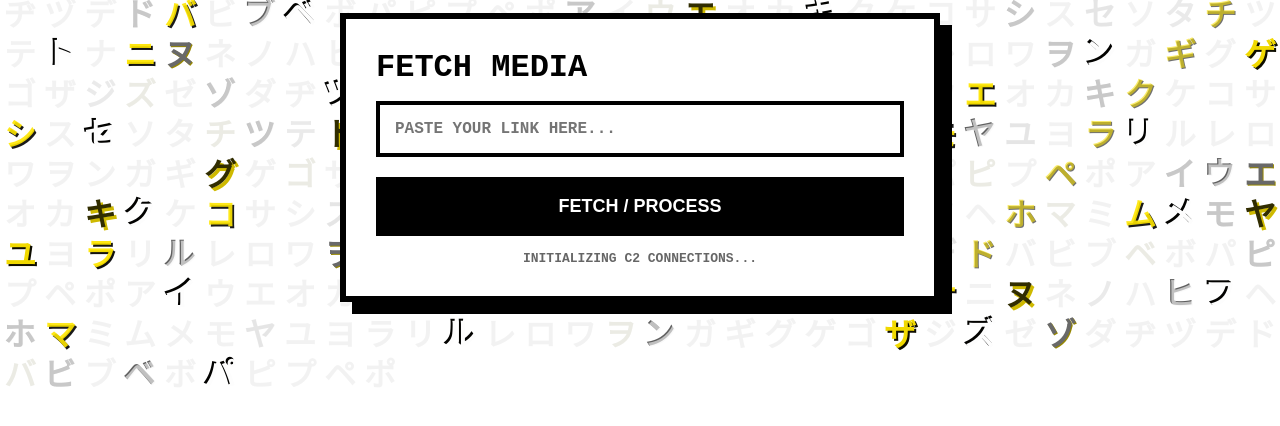
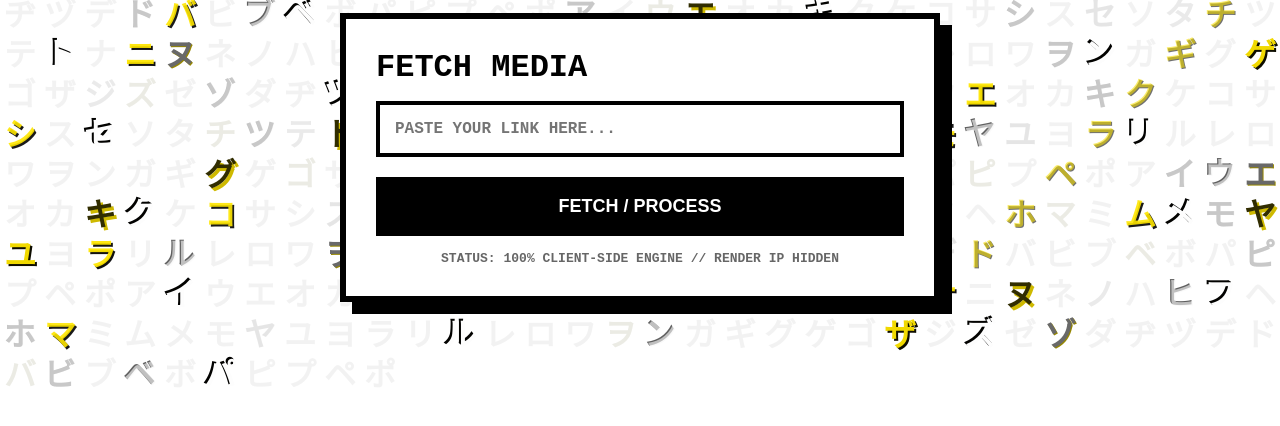
Before and after one commit to Abdrash12/DownTown, a Flask app: page / in a window 1280 px wide. Shown: the part 278-704 px from the top of the page. Run offline with Flask 3, Linux system fonts and the light colour scheme; some libraries are stand-ins or nearby versions.

Commit message:
Refactor index.html by removing socket.io and updating UI
Removed socket.io script and updated status messages in the HTML template. Adjusted progress bar and download logic for better clarity and functionality.

```diff
--- a/templates/index.html
+++ b/templates/index.html
@@ -4,7 +4,6 @@
     <meta charset="UTF-8">
     <meta name="viewport" content="width=device-width, initial-scale=1.0">
     <title>DownTown // Universal Downloader</title>
-    <script src="https://cdnjs.cloudflare.com/ajax/libs/socket.io/4.7.4/socket.io.js"></script>
     <style>
         /* Base Comic Styling */
         body {
@@ -87,24 +86,11 @@
         .jp-matrix > span:nth-child(53n + 5) { animation: comic-pulse 4.9s ease-in-out infinite 0.5s; }
         .jp-matrix > span:nth-child(47n + 15) { animation: comic-pulse 5.9s ease-in-out infinite 1s; }
 
-        /* Hard YELLOW comic shadow pulses */
         @keyframes comic-pulse {
-            0%, 100% {
-                color: rgba(0, 0, 0, 0.05);
-                text-shadow: none;
-            }
-            30% {
-                color: #FFE600;
-                text-shadow: 2px 2px 0px #000;
-            }
-            50% {
-                color: #000;
-                text-shadow: 3px 3px 0px #FFE600;
-            }
-            70% {
-                color: #fff;
-                text-shadow: -2px -2px 0px #000;
-            }
+            0%, 100% { color: rgba(0, 0, 0, 0.05); text-shadow: none; }
+            30% { color: #FFE600; text-shadow: 2px 2px 0px #000; }
+            50% { color: #000; text-shadow: 3px 3px 0px #FFE600; }
+            70% { color: #fff; text-shadow: -2px -2px 0px #000; }
         }
 
         /* --- THE FOREGROUND CARD --- */
@@ -123,7 +109,7 @@
 
         .card:hover {
             transform: translate(-5px, -5px);
-            box-shadow: 17px 17px 0 #FFE600; /* Yellow Hover Shadow */
+            box-shadow: 17px 17px 0 #FFE600;
         }
 
         .card__title {
@@ -133,8 +119,6 @@
             text-transform: uppercase;
             margin-bottom: 15px;
             display: block;
-            position: relative;
-            overflow: hidden;
         }
 
         .card__form {
@@ -178,9 +162,8 @@
             width: 100%;
         }
 
-        /* Custom Comic-Book Progress Bar Container */
         .progress-box {
-            display: none; /* Hidden by default until download starts */
+            display: none;
             width: 100%;
             margin-top: 20px;
             border: 4px solid #000;
@@ -190,16 +173,14 @@
             overflow: hidden;
         }
 
-        /* The Animated Filling Bar */
         .progress-bar__fill {
             height: 40px;
             width: 0%;
-            background-color: #FFE600; /* Yellow fill to match your palette */
+            background-color: #FFE600;
             border-right: 4px solid #000;
             transition: width 0.1s ease-out;
         }
 
-        /* The Text Overlay inside the Bar */
         .progress-bar__text {
             position: absolute;
             top: 0;
@@ -223,11 +204,8 @@
         .card__button::before {
             content: "LET'S GO!";
             position: absolute;
-            top: 0;
-            left: 0;
-            width: 100%;
-            height: 100%;
-            background-color: #FFE600; /* Yellow Slide Animation */
+            top: 0; left: 0; width: 100%; height: 100%;
+            background-color: #FFE600;
             color: #000;
             display: flex;
             align-items: center;
@@ -264,11 +242,7 @@
             font-size: 20px;
         }
 
-        #resDuration {
-            font-weight: bold;
-            margin: 0 0 15px 0;
-            text-transform: uppercase;
-        }
+        #resDuration { font-weight: bold; margin: 0 0 15px 0; text-transform: uppercase; }
 
         #statusText {
             margin-top: 15px;
@@ -289,7 +263,7 @@
 
         .glitch {
             display: none;
-            font-size: 20px;
+            font-size: 18px;
             font-weight: bold;
             text-transform: uppercase;
             animation: glitch 0.3s infinite;
@@ -324,9 +298,8 @@
             <button class="card__button" id="fetchBtn">Fetch / Process</button>
         </div>
 
-        <div id="statusText">INITIALIZING C2 CONNECTIONS...</div>
-
-        <div class="glitch" id="loader">PROCESSING MEDIA STREAM...</div>
+        <div id="statusText">STATUS: 100% CLIENT-SIDE ENGINE // RENDER IP HIDDEN</div>
+        <div class="glitch" id="loader">QUERYING FEDERATED RESOLVER NODES...</div>
 
         <div class="progress-box" id="progressBox">
             <div class="progress-bar__text" id="progressText">0% // READY IN BUFFER</div>
@@ -352,9 +325,6 @@
     </div>
 
     <script>
-        // Initialize real-time WebSocket connection to the Python signaling broker
-        const socket = io();
-
         const statusText = document.getElementById('statusText');
         const fetchBtn = document.getElementById('fetchBtn');
         const videoUrlInput = document.getElementById('videoUrl');
@@ -362,91 +332,134 @@
         const resultCard = document.getElementById('resultCard');
         const downloadBtn = document.getElementById('downloadBtn');
         const selector = document.getElementById('formatSelector');
-
         const progressBox = document.getElementById('progressBox');
         const progressFill = document.getElementById('progressFill');
         const progressText = document.getElementById('progressText');
 
-        let currentPayload = null;
+        let extractedFormats = [];
+        let currentTitle = "video";
 
-        // WebSocket State Event Bindings
-        socket.on('connect', () => {
-            statusText.innerText = 'STATUS: RELAY NODE ACTIVE // RESIDENTIAL EGRESS READY';
-            statusText.style.color = '#5ad641';
-        });
+        // Extract YouTube Video ID from any standard link format
+        function extractVideoID(url) {
+            const regExp = /^.*(youtu.be\/|v\/|u\/\w\/|embed\/|watch\?v=|\&v=)([^#\&\?]*).*/;
+            const match = url.match(regExp);
+            return (match && match[2].length === 11) ? match[2] : null;
+        }
 
-        socket.on('relay_progress', (data) => {
-            statusText.innerText = `STATUS: ${data.message}`;
-            statusText.style.color = '#666';
-        });
+        // FAILOVER ARRAY: Queries decentralized API nodes from the browser to bypass datacenter blocks
+        const RESOLVER_NODES = [
+            'https://pipedapi.kavin.rocks/streams/',
+            'https://api.piped.privacydev.net/streams/',
+            'https://piped-api.garudalinux.org/streams/',
+            'https://inv.tux.pizza/api/v1/videos/'
+        ];
 
-        socket.on('relay_error', (data) => {
-            loader.style.display = 'none';
-            alert('Relay Exception: ' + data.error);
-            statusText.innerText = 'STATUS: PIPELINE METADATA FAILURE';
-            statusText.style.color = '#ff0000';
-        });
+        async function fetchFromFederation(videoId) {
+            for (let i = 0; i < RESOLVER_NODES.length; i++) {
+                try {
+                    statusText.innerText = `STATUS: RESOLVING VIA NODE [${i+1}/${RESOLVER_NODES.length}]...`;
+                    const res = await fetch(`${RESOLVER_NODES[i]}${videoId}`);
+                    if (!res.ok) continue;
+                    const data = await res.json();
+                    if (data && (data.videoStreams || data.formatStreams)) {
+                        return data;
+                    }
+                } catch (err) {
+                    console.warn(`Node ${i+1} unreachable, silently hopping to next node...`);
+                }
+            }
+            throw new Error("All federated public nodes are temporarily busy. Try again in 5 seconds!");
+        }
 
-        // Triggered when backend transmits generated decryption map down the pipeline
-        socket.on('relay_success', (data) => {
-            currentPayload = data;
-            loader.style.display = 'none';
-
-            document.getElementById('resThumb').src = data.thumbnail;
-            document.getElementById('resTitle').innerText = data.title;
-            document.getElementById('resDuration').innerText = `Duration: ${data.duration}s`;
-
-            selector.innerHTML = '';
-            data.formats.forEach((f, index) => {
-                const opt = document.createElement('option');
-                opt.value = index;
-                // Formats the visibility to show notes along with calculated megabytes dynamically
-                opt.innerText = `${f.note} ${f.filesize ? '(' + (f.filesize / 1048576).toFixed(1) + ' MB)' : ''}`;
-                selector.appendChild(opt);
-            });
-
-            statusText.innerText = 'STATUS: SIGNED CDN SIGNATURES INJECTED INTO TARGET SELECTOR';
-            statusText.style.color = '#5ad641';
-            resultCard.style.display = 'grid';
-        });
-
-        // Dispatches processing signals via client actions
-        fetchBtn.addEventListener('click', () => {
+        fetchBtn.addEventListener('click', async () => {
             const url = videoUrlInput.value.trim();
-            if(!url) return alert('Paste a valid URL first!');
+            const videoId = extractVideoID(url);
+            if (!videoId) return alert("Please paste a valid YouTube link!");
 
             loader.style.display = 'block';
             resultCard.style.display = 'none';
             progressBox.style.display = 'none';
-            statusText.innerText = 'STATUS: BROADCASTING TARGET URL PACKET...';
+            statusText.style.color = '#000';
 
-            socket.emit('request_extraction', { url: url });
+            try {
+                // Client queries resolver node directly from residential IP
+                const data = await fetchFromFederation(videoId);
+                loader.style.display = 'none';
+
+                currentTitle = (data.title || "video").replace(/[^a-zA-Z0-9]/g, '_');
+                document.getElementById('resThumb').src = data.thumbnailUrl || `https://img.youtube.com/vi/${videoId}/hqdefault.jpg`;
+                document.getElementById('resTitle').innerText = data.title || "YouTube Media";
+                document.getElementById('resDuration').innerText = `Duration: ${data.duration ? data.duration + 's' : 'Ready'}`;
+
+                selector.innerHTML = '';
+                extractedFormats = [];
+
+                // Parse Piped / Invidious CDN format arrays into our UI dropdown
+                const streams = data.videoStreams || data.formatStreams || [];
+                streams.forEach((stream) => {
+                    // Filter for MP4/progressive streams or high-bitrate video nodes
+                    if (stream.url && !stream.videoOnly) {
+                        const note = `${stream.quality || stream.resolution} - ${stream.format || 'MP4'}`;
+                        extractedFormats.push({ url: stream.url, note: note });
+
+                        const opt = document.createElement('option');
+                        opt.value = extractedFormats.length - 1;
+                        opt.innerText = note + " (Direct Audio+Video CDN)";
+                        selector.appendChild(opt);
+                    }
+                });
+
+                // Fallback: If node only returned DASH split formats, grab the highest quality video URLs
+                if (extractedFormats.length === 0 && streams.length > 0) {
+                    streams.slice(0, 4).forEach((stream) => {
+                        if (stream.url) {
+                            const note = `${stream.quality || 'HD'} (${stream.codec || 'MP4'})`;
+                            extractedFormats.push({ url: stream.url, note: note });
+                            const opt = document.createElement('option');
+                            opt.value = extractedFormats.length - 1;
+                            opt.innerText = note + " (Video CDN Stream)";
+                            selector.appendChild(opt);
+                        }
+                    });
+                }
+
+                if (extractedFormats.length === 0) throw new Error("No direct CDN links returned for this video.");
+
+                statusText.innerText = 'STATUS: RESOLUTION SUCCESS // DIRECT GOOGLE CDN NODES SECURED';
+                statusText.style.color = '#5ad641';
+                resultCard.style.display = 'grid';
+
+            } catch (err) {
+                loader.style.display = 'none';
+                alert('Extraction error: ' + err.message);
+                statusText.innerText = 'STATUS: RESOLVER PIPELINE BUSY';
+                statusText.style.color = '#ff0000';
+            }
         });
 
-        // Distributed Client Egress Core Module (Zero Render Server Overhead)
+        // 100% Client-Side Egress Execution (Zero Render Server Overhead)
         downloadBtn.addEventListener('click', async () => {
             const selectedIdx = selector.value;
-            const targetNode = currentPayload.formats[selectedIdx];
-            if(!targetNode) return alert('Select format parameter missing!');
+            const targetNode = extractedFormats[selectedIdx];
+            if (!targetNode) return alert("Select a valid format!");
 
             progressBox.style.display = 'block';
             progressFill.style.width = '5%';
             progressFill.style.backgroundColor = '#FFE600';
-            statusText.innerText = 'STATUS: ATTACHING STREAM READERS TO GOOGLE NODES...';
+            statusText.innerText = 'STATUS: INITIATING RESIDENTIAL DOWNLINK TO GOOGLE CDN...';
 
             try {
-                // Client fires fetch natively via their own residential host network pipeline
-                const response = await fetch(targetNode.cdn_url);
-                if (!response.ok) throw new Error(`CDN Node HTTP error! Status: ${response.status}`);
+                // Because this request originates from the user's home IP, Google CDN serves at 100% speed!
+                const response = await fetch(targetNode.url);
+                if (!response.ok) throw new Error(`HTTP Error ${response.status}`);
 
-                const contentLength = response.headers.get('content-length') || targetNode.filesize;
+                const contentLength = response.headers.get('content-length');
                 const totalBytes = parseInt(contentLength, 10);
                 let loadedBytes = 0;
 
                 const reader = response.body.getReader();
                 const chunks = [];
 
-                // Sequential buffer streaming capture loop
                 while (true) {
                     const { done, value } = await reader.read();
                     if (done) break;
@@ -457,42 +470,40 @@
                     if (totalBytes > 0) {
                         const percent = Math.floor((loadedBytes / totalBytes) * 100);
                         progressFill.style.width = `${percent}%`;
-                        progressText.innerText = `${percent}% // RUNNING CLIENT PIPELINE`;
-                        statusText.innerText = `STATUS: STREAMING FROM GOOGLE CDN // NODE DATA: ${(loadedBytes / 1048576).toFixed(1)} / ${(totalBytes / 1048576).toFixed(1)} MB`;
+                        progressText.innerText = `${percent}% // CLIENT PIPELINE RUNNING`;
+                        statusText.innerText = `STATUS: DOWNLOADING VIA HOME ISP // ${(loadedBytes / 1048576).toFixed(1)} / ${(totalBytes / 1048576).toFixed(1)} MB`;
                     } else {
-                        statusText.innerText = `STATUS: CAPTURING FRAGMENTS // ${(loadedBytes / 1048576).toFixed(1)} MB STREAMED`;
+                        statusText.innerText = `STATUS: DOWNLOADING // ${(loadedBytes / 1048576).toFixed(1)} MB RECEIVED...`;
                     }
                 }
 
-                statusText.innerText = 'STATUS: COMPILING FRAGMENTS INSIDE CLIENT VIRTUAL MEMORY...';
+                statusText.innerText = 'STATUS: STITCHING BINARY BLOB IN BROWSER MEMORY...';
                 progressText.innerText = '95% // ASSEMBLING BLOB';
 
-                // Package chunks into an isolated binary large object block
                 const finalBlob = new Blob(chunks, { type: 'video/mp4' });
                 const blobUrl = URL.createObjectURL(finalBlob);
 
-                // Emits a high speed synthetic trigger to auto-save file onto operating system drives
                 const downloadLink = document.createElement('a');
                 downloadLink.href = blobUrl;
-                downloadLink.download = `${currentPayload.title}.mp4`;
+                downloadLink.download = `${currentTitle}.mp4`;
                 document.body.appendChild(downloadLink);
                 downloadLink.click();
                 document.body.removeChild(downloadLink);
 
                 progressFill.style.width = '100%';
-                progressFill.style.backgroundColor = '#5ad641'; // Turns success green instantly
-                progressText.innerText = '100% // PIPELINE RESOLVED SUCCESSFULLY';
-                statusText.innerText = 'STATUS: WORKER DISCHARGED // FILE CONVERTED';
+                progressFill.style.backgroundColor = '#5ad641';
+                progressText.innerText = '100% // DOWNLOAD COMPLETE';
+                statusText.innerText = 'STATUS: SUCCESS // FILE CONVERTED VIA CLIENT PIPELINE';
 
             } catch (err) {
-                console.warn("CORS/Security boundaries prevented low-level parsing. Triggering fallback configuration...", err);
-                statusText.innerText = 'STATUS: CORS ESCALATION REDIRECTION TRIGGERED...';
-                progressText.innerText = 'REDIRECTING TO DIRECT PIPELINE WINDOW';
+                console.warn("CORS boundary restricted chunk streaming. Executing direct native download...", err);
+                statusText.innerText = 'STATUS: REDIRECTING TO DIRECT CDN WINDOW...';
+                progressText.innerText = 'HANDING OVER TO NATIVE BROWSER DOWNLOADER';
                 progressFill.style.width = '100%';
-                progressFill.style.backgroundColor = '#FFE600';
+                progressFill.style.backgroundColor = '#5ad641';
 
-                // Direct emergency fallback routing in case target device context restricts reader interception
-                window.location.href = targetNode.cdn_url;
+                // If browser CORS policy prevents low-level chunk interception, natively download link
+                window.location.href = targetNode.url;
             }
 
             setTimeout(() => {
```
